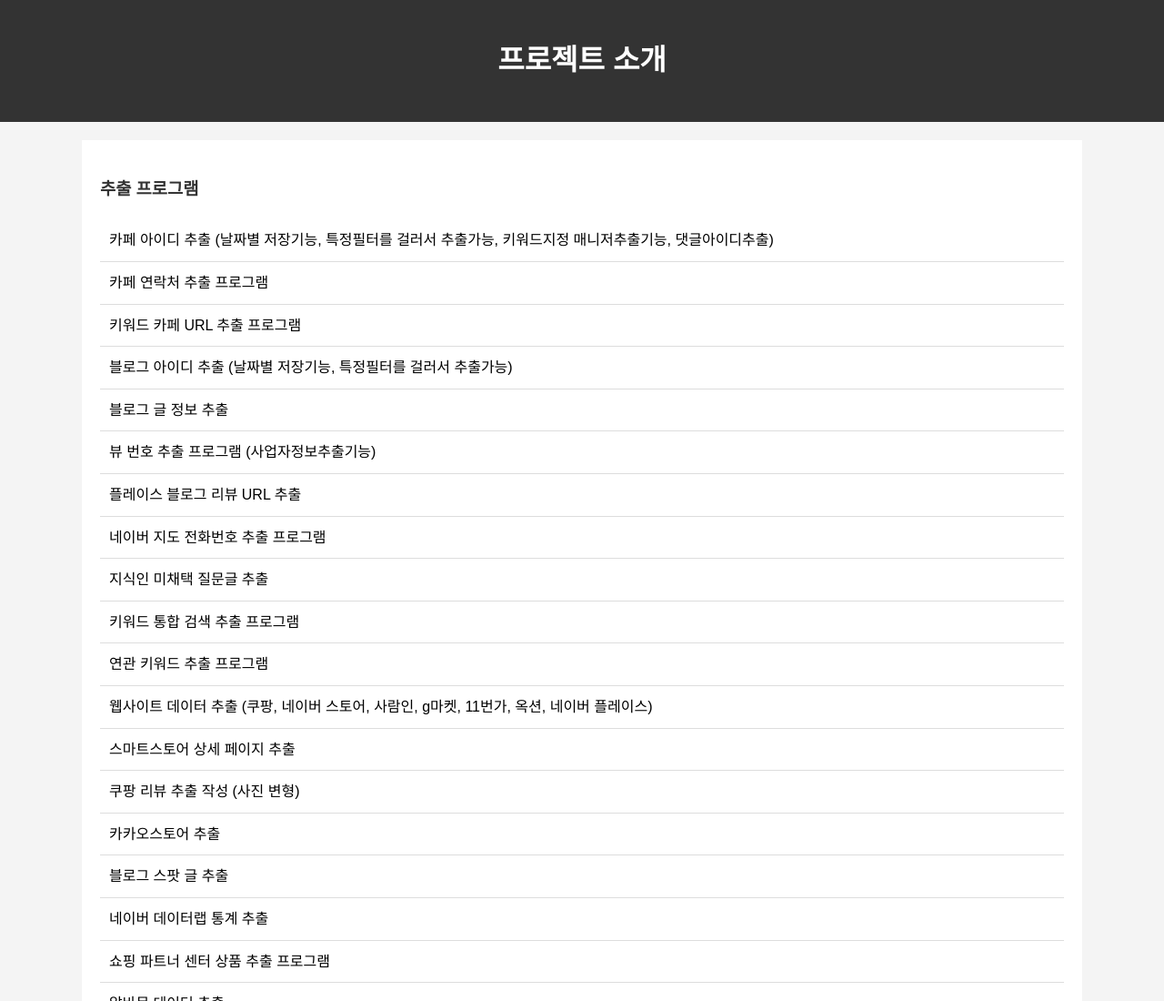
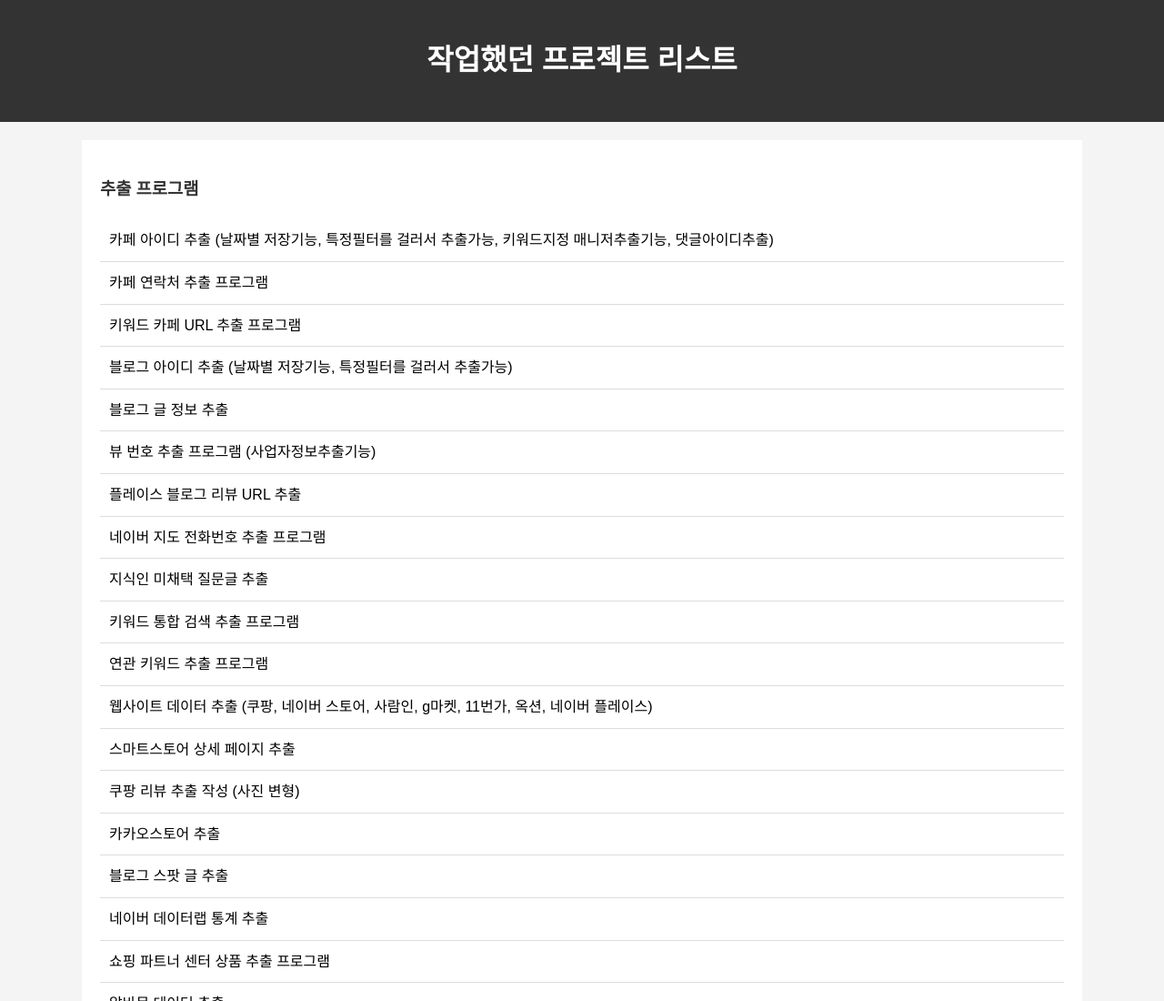
Before and after one commit to Incognito-user-kjt/Incognito-user-kjt.github.io, a plain HTML site: page index.html in a window 1280 px wide. Shown: the top 1100 px of the page at 91% size. Drawn offline with Linux system fonts and the light colour scheme.

Commit message:
Update index.html

```diff
--- a/index.html
+++ b/index.html
@@ -19,7 +19,7 @@
 </head>
 <body>
     <div class="header">
-        <h1>프로젝트 소개</h1>
+        <h1>작업했던 프로젝트 리스트</h1>
     </div>
 
     <div class="container">
```
